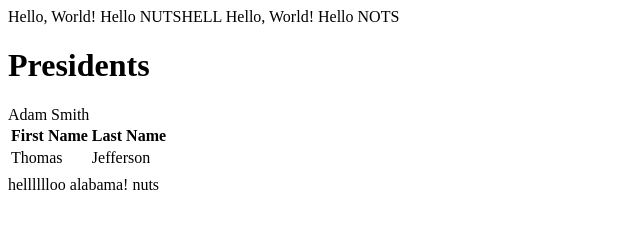
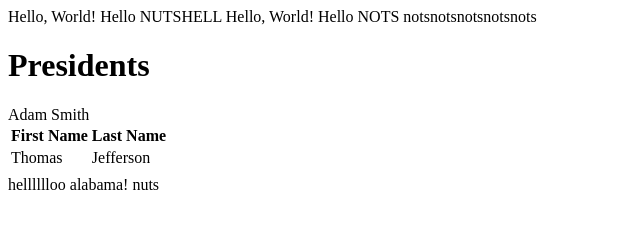
Before and after one commit to davidignatius/lecture0, a plain HTML site: page index.html in a window 1280 px wide. Shown: the whole page, without its empty margins (0-640 px from the left). Drawn offline with Linux system fonts and the light colour scheme.

Commit message:
change to xixixi

```diff
--- a/index.html
+++ b/index.html
@@ -7,7 +7,7 @@
 </head>
 <body>
     Hello, World! Hello NUTSHELL
-    Hello, World! Hello NOTS
+    Hello, World! Hello NOTS notsnotsnotsnotsnots
     <h1>Presidents</h1>
     <table>
         <tr>
```
